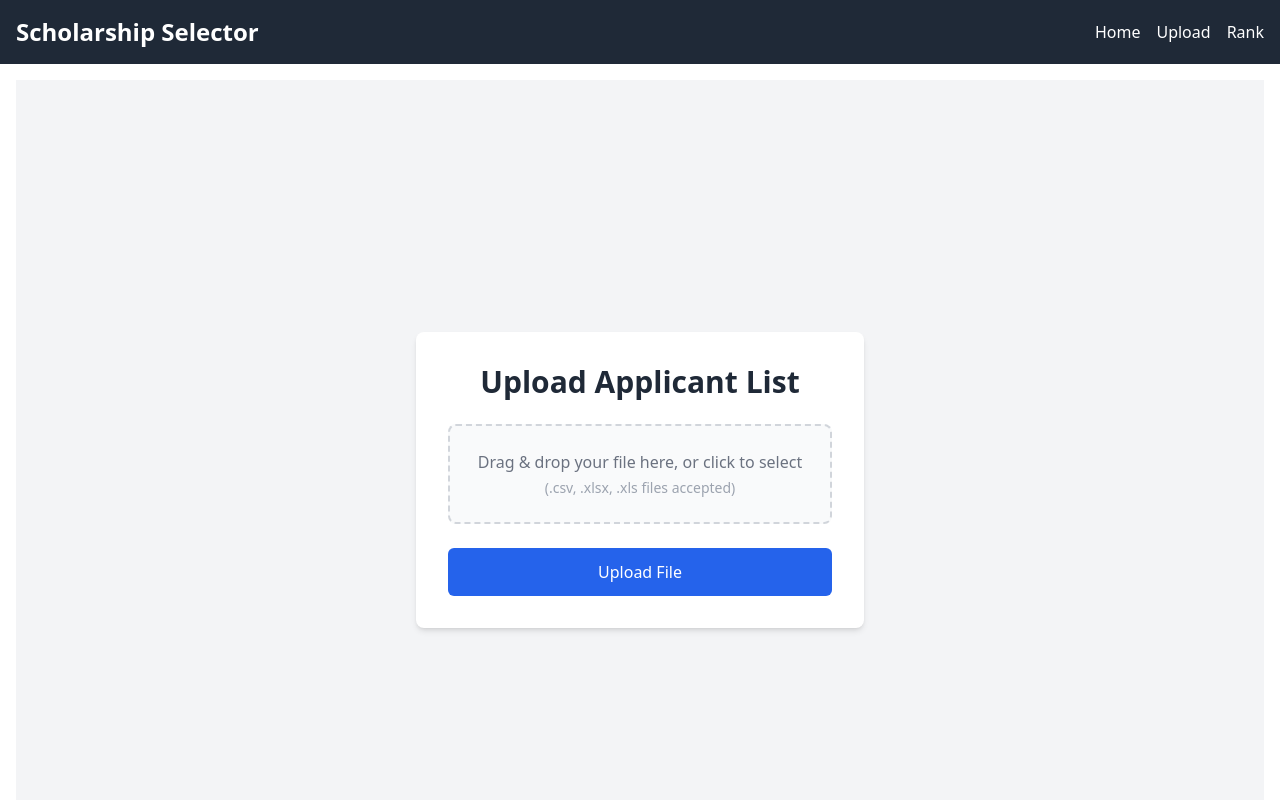
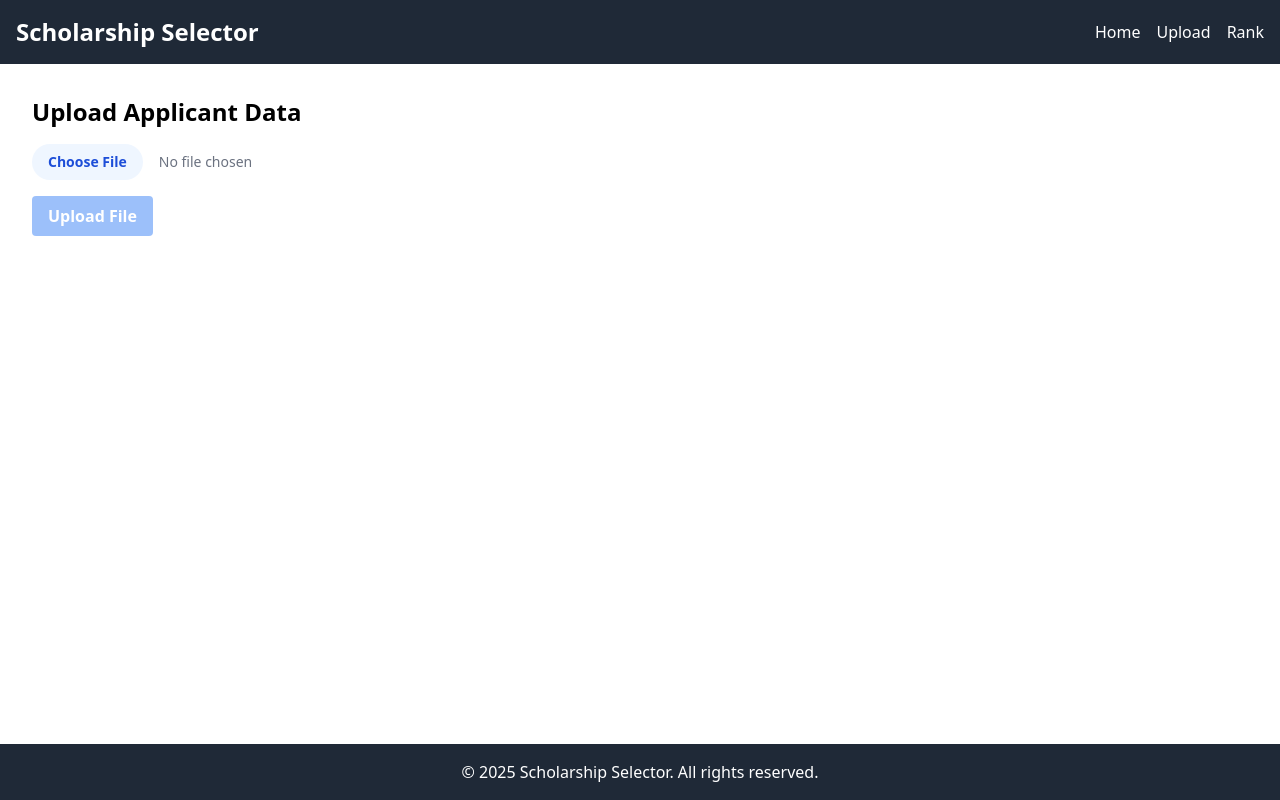
Before and after one commit to mokwathedeveloper/scholarship-selector, a Next.js app in the folder frontend/: page /upload in a window 1280 px wide. Shown: the top 800 px of the page. Built offline with nearby package versions, Linux system fonts and the light colour scheme; no server answers.

Commit message:
feat: Add Upload Applicants page component

```diff
--- a/frontend/src/pages/upload.js
+++ /dev/null
@@ -1,122 +0,0 @@
-// frontend/src/pages/upload.js
-import { useState } from 'react';
-import { uploadApplicants } from '../services/api'; // Import the API function
-
-export default function Upload() {
-  const [file, setFile] = useState(null);
-  const [dragOver, setDragOver] = useState(false);
-  const [loading, setLoading] = useState(false);
-  const [message, setMessage] = useState('');
-  const [isError, setIsError] = useState(false);
-
-  const handleFileChange = (e) => {
-    if (e.target.files) {
-      setFile(e.target.files[0]);
-      setMessage('');
-      setIsError(false);
-    }
-  };
-
-  const handleDragOver = (e) => {
-    e.preventDefault();
-    setDragOver(true);
-  };
-
-  const handleDragLeave = () => {
-    setDragOver(false);
-  };
-
-  const handleDrop = (e) => {
-    e.preventDefault();
-    setDragOver(false);
-    if (e.dataTransfer.files && e.dataTransfer.files[0]) {
-      setFile(e.dataTransfer.files[0]);
-      setMessage('');
-      setIsError(false);
-    }
-  };
-
-  const handleSubmit = async (e) => {
-    e.preventDefault();
-    if (!file) {
-      setMessage('Please select a file to upload.');
-      setIsError(true);
-      return;
-    }
-
-    setLoading(true);
-    setMessage('');
-    setIsError(false);
-
-    try {
-      const data = await uploadApplicants(file);
-      setMessage(data.message || 'File uploaded successfully!');
-      setIsError(false);
-      setFile(null); // Clear file input after successful upload
-    } catch (error) {
-      setMessage(error || 'An error occurred during upload.');
-      setIsError(true);
-    } finally {
-      setLoading(false);
-    }
-  };
-
-  return (
-    <div className="min-h-screen bg-gray-100 flex flex-col items-center justify-center p-4">
-      <div className="bg-white p-8 rounded-lg shadow-md w-full max-w-md">
-        <h1 className="text-3xl font-bold text-center text-gray-800 mb-6">Upload Applicant List</h1>
-
-        <form onSubmit={handleSubmit} className="space-y-6">
-          {/* Drag and Drop Area */}
-          <div
-            className={`border-2 border-dashed p-6 rounded-lg text-center cursor-pointer transition-colors duration-200
-              ${dragOver ? 'border-blue-500 bg-blue-50' : 'border-gray-300 bg-gray-50'}`}
-            onDragOver={handleDragOver}
-            onDragLeave={handleDragLeave}
-            onDrop={handleDrop}
-            onClick={() => document.getElementById('fileInput').click()}
-          >
-            <input
-              type="file"
-              id="fileInput"
-              className="hidden"
-              onChange={handleFileChange}
-              accept=".csv, application/vnd.openxmlformats-officedocument.spreadsheetml.sheet, application/vnd.ms-excel"
-            />
-            {file ? (
-              <p className="text-gray-700">Selected file: <span className="font-semibold">{file.name}</span></p>
-            ) : (
-              <p className="text-gray-500">Drag & drop your file here, or click to select</p>
-            )}
-            <p className="text-sm text-gray-400 mt-1">(.csv, .xlsx, .xls files accepted)</p>
-          </div>
-
-          {/* File information (optional) */}
-          {file && (
-            <div className="mt-4 p-3 bg-gray-50 rounded-md text-sm text-gray-700">
-              <p>File Name: {file.name}</p>
-              <p>File Type: {file.type || 'N/A'}</p>
-              <p>File Size: {(file.size / 1024).toFixed(2)} KB</p>
-            </div>
-          )}
-
-          {/* Message Display */}
-          {message && (
-            <div className={`p-3 rounded-md text-center ${isError ? 'bg-red-100 text-red-700' : 'bg-green-100 text-green-700'}`}>
-              {message}
-            </div>
-          )}
-
-          {/* Submit Button */}
-          <button
-            type="submit"
-            className="w-full bg-blue-600 text-white py-3 px-4 rounded-md hover:bg-blue-700 focus:outline-none focus:ring-2 focus:ring-blue-500 focus:ring-opacity-50 transition-colors duration-200"
-            disabled={!file || loading}
-          >
-            {loading ? 'Uploading...' : 'Upload File'}
-          </button>
-        </form>
-      </div>
-    </div>
-  );
-}
--- /dev/null
+++ b/frontend/src/pages/upload.tsx
@@ -0,0 +1,67 @@
+import React, { useState } from 'react';
+
+const UploadPage: React.FC = () => {
+  const [selectedFile, setSelectedFile] = useState<File | null>(null);
+  const [message, setMessage] = useState<string>('');
+  const [error, setError] = useState<string>('');
+
+  const handleFileChange = (event: React.ChangeEvent<HTMLInputElement>) => {
+    if (event.target.files && event.target.files[0]) {
+      setSelectedFile(event.target.files[0]);
+      setMessage('');
+      setError('');
+    }
+  };
+
+  const handleUpload = async () => {
+    if (!selectedFile) {
+      setError('Please select a file first.');
+      return;
+    }
+
+    setMessage('Uploading...');
+    setError('');
+
+    // Placeholder for actual upload logic
+    // This will be implemented in the next steps (API integration)
+    console.log('Uploading file:', selectedFile.name);
+
+    // Simulate API call
+    await new Promise(resolve => setTimeout(resolve, 1000));
+
+    setMessage('File upload simulated successfully!');
+    setSelectedFile(null);
+  };
+
+  return (
+    <div className="container mx-auto p-4">
+      <h1 className="text-2xl font-bold mb-4">Upload Applicant Data</h1>
+      <div className="mb-4">
+        <input
+          type="file"
+          accept=".csv,.json"
+          onChange={handleFileChange}
+          className="block w-full text-sm text-gray-500
+            file:mr-4 file:py-2 file:px-4
+            file:rounded-full file:border-0
+            file:text-sm file:font-semibold
+            file:bg-blue-50 file:text-blue-700
+            hover:file:bg-blue-100"
+        />
+      </div>
+      <button
+        onClick={handleUpload}
+        disabled={!selectedFile}
+        className="bg-blue-500 hover:bg-blue-700 text-white font-bold py-2 px-4 rounded
+          disabled:opacity-50 disabled:cursor-not-allowed"
+      >
+        Upload File
+      </button>
+
+      {message && <p className="mt-4 text-green-600">{message}</p>}
+      {error && <p className="mt-4 text-red-600">{error}</p>}
+    </div>
+  );
+};
+
+export default UploadPage;
```
